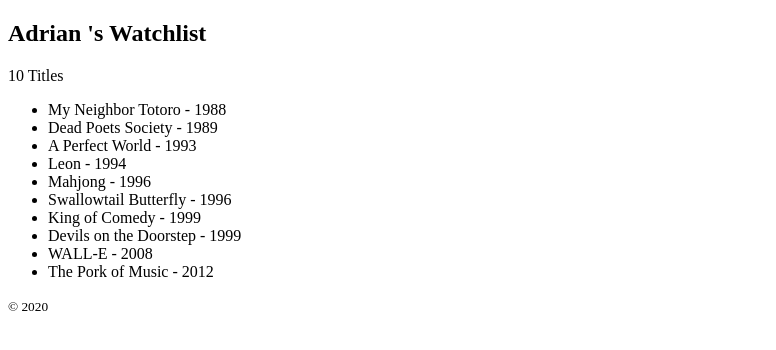
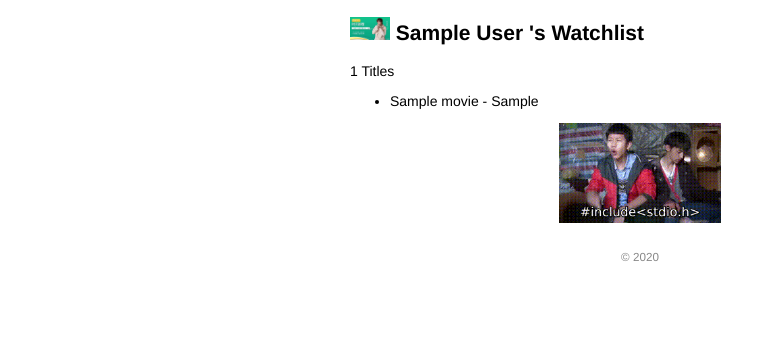
Before and after one commit to cuoxin/myFirstWeb, a Flask app: page / in a window 1280 px wide. Shown: the top 350 px of the page, without its empty margins (0-776 px from the left). Run offline with Flask 2, Linux system fonts and the light colour scheme; tables that the repository leaves empty hold one stand-in row (values such as "Sample post").

Commit message:
数据库

```diff
--- a/app.py
+++ b/app.py
@@ -1,23 +1,29 @@
-from flask import Flask, render_template
+from flask import Flask, render_template, url_for
+from flask_sqlalchemy import SQLAlchemy
+import os
+
 
 app = Flask(__name__)
+app.config['SQLALCHEMY_DATABASE_URI'] = 'sqlite:///' + os.path.join(app.root_path, 'data.db') ## 注意linux 为 sqlite:////
+app.config['SQLALCHEMY_TRACK_MODIFICATIONS'] = False
+
+
+db = SQLAlchemy(app)
+
+
+class User(db.Model):
+    id = db.Column(db.Integer, primary_key=True)
+    name = db.Column(db.String(20))
+
+
+class Movie(db.Model):
+    id = db.Column(db.Integer, primary_key=True)
+    title = db.Column(db.String(60)) # 电影标题
+    year = db.Column(db.String(4)) # 电影年份
+
 
 @app.route('/')
 def index():
-    return render_template('index.html', name = name, movies = movies)
-
-
-## 虚拟数据
-name = 'Adrian'
-movies = [
-{'title': 'My Neighbor Totoro', 'year': '1988'},
-{'title': 'Dead Poets Society', 'year': '1989'},
-{'title': 'A Perfect World', 'year': '1993'},
-{'title': 'Leon', 'year': '1994'},
-{'title': 'Mahjong', 'year': '1996'},
-{'title': 'Swallowtail Butterfly', 'year': '1996'},
-{'title': 'King of Comedy', 'year': '1999'},
-{'title': 'Devils on the Doorstep', 'year': '1999'},
-{'title': 'WALL-E', 'year': '2008'},
-{'title': 'The Pork of Music', 'year': '2012'},
-]
+    user = User.query.first()
+    movies = Movie.query.all()
+    return render_template('index.html', user = user, movies = movies)
--- /dev/null
+++ b/static/CSS/style.css
@@ -0,0 +1,47 @@
+/* 页面整体 */
+body {
+    margin: auto;
+    max-width: 580px;
+    font-size: 14px;
+    font-family: Helvetica, Arial, san-serif;
+}
+
+/* 页脚 */
+footer {
+    color: #888;
+    margin-top: 15px;
+    text-align: center;
+    padding: 10px;
+}
+
+/* 头像 */
+.avatar {
+    width: 40px;
+}
+
+/* 电影列表 */
+.movie-list {
+    list-style-type: none;
+    padding: 0;
+    margin-bottom: 10px;
+    box-shadow: 0 2px 5px 0 rgba(0, 0, 0, 0.16), 0 2px 10px 0 rgba(0, 0, 0, 0.12);
+}
+
+.movie-list li {
+    padding: 12px 24px;
+    border-bottom: 1px solid #ddd;
+}
+
+.movie-list li:last-chile {
+    border-bottom:none;
+}
+
+.movie-list li:hover{
+    background-color: #f8f9fa;
+}
+
+.xiang {
+    display: block;
+    margin: 0 auto;
+    height: 100px;
+}
--- a/templates/index.html
+++ b/templates/index.html
@@ -2,16 +2,21 @@
 <html lang="en">
     <head>
         <meta charset="utf-8">
-        <title>{{ name }}'s Watchlist</title>
+        <title>{{ user.name }}'s Watchlist</title>
+        <link rel="stylesheet" href="{{ url_for('static', filename='CSS/style.css') }}" type="text/css">
     </head>
     <body>
-        <h2>{{ name }} 's Watchlist</h2>
+        <h2>
+            <img alt="luo" class="avatar" src="{{ url_for('static', filename='image/luo.jpg') }}">
+            {{ user.name }} 's Watchlist
+        </h2>
         <p>{{ movies|length }} Titles</p>
-        <ul>
+        <ul class="move-list">
             {% for movie in movies %}
             <li>{{ movie.title }} - {{ movie.year }}</li>
             {% endfor %}
         </ul>
+        <img alt="xiang" class = "xiang" src="{{ url_for('static', filename='image/xiang.gif') }}">
         <footer>
             <small>&copy; 2020</small>
         </footer>
```
Also changed, not shown: static/image/Tr.jpg (added), static/image/luo.jpg (added), static/image/moyi.jpg (added), static/image/xiang.gif (added).
